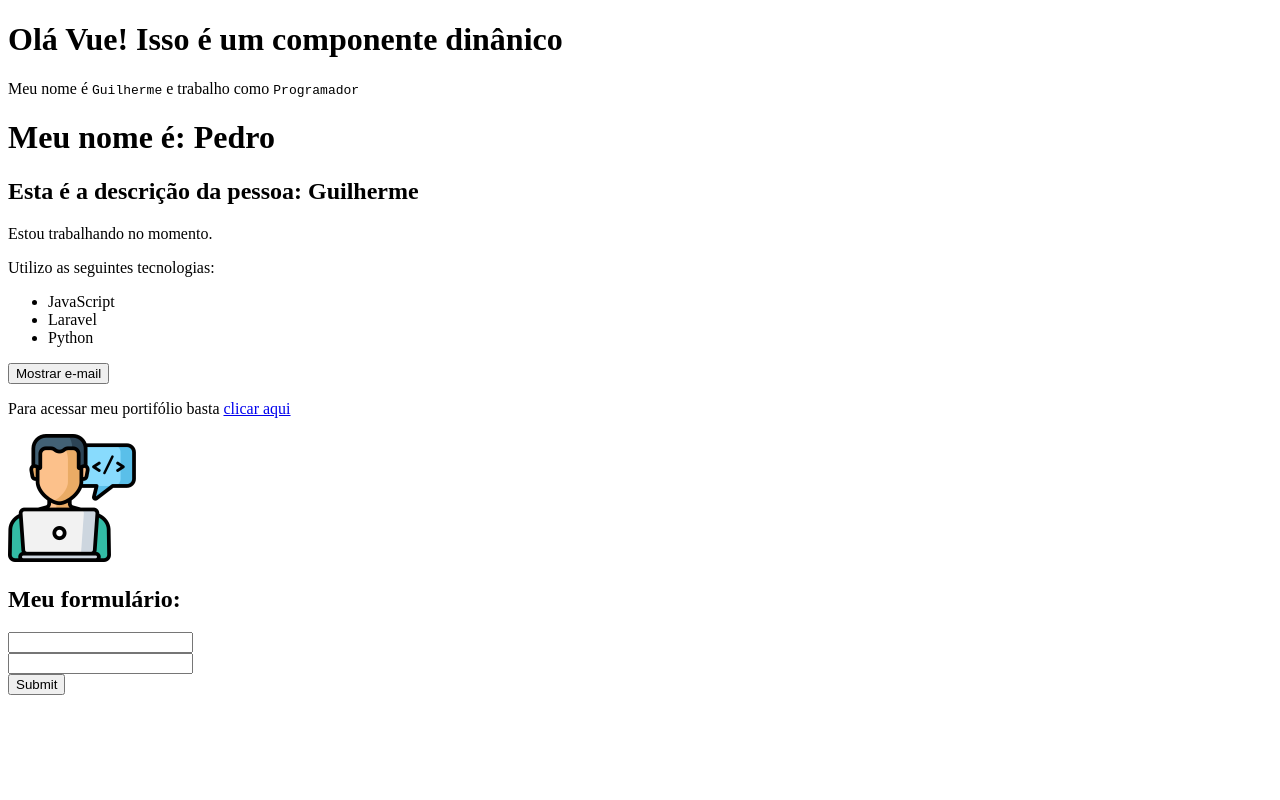
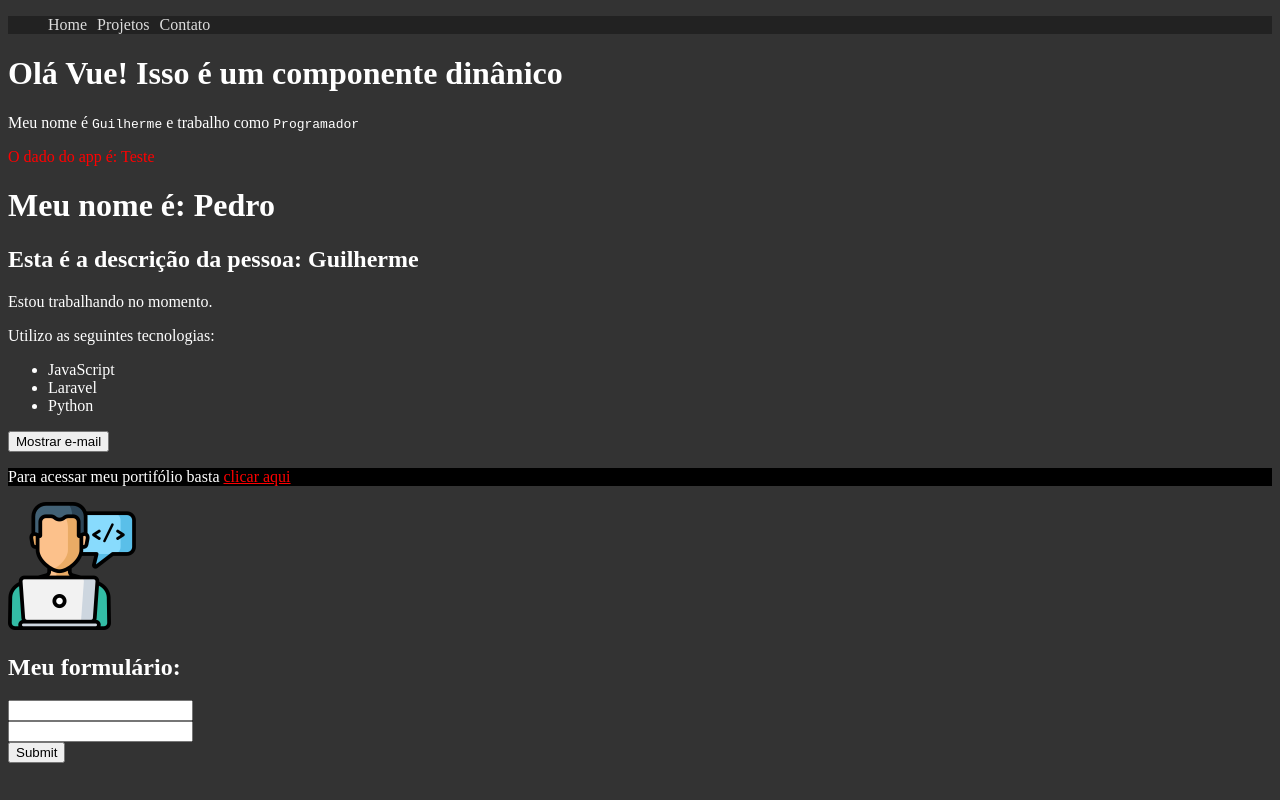
Before and after one commit to ApenasGuil/learning-vue-3, a Vue app: page / in a window 1280 px wide. Built offline with nearby package versions, Linux system fonts and the light colour scheme.

Commit message:
css global & css scoped

```diff
--- a/src/App.vue
+++ b/src/App.vue
@@ -1,20 +1,44 @@
 <template>
+    <Header />
     <PrimeiroComponente />
+    <p class="paragrafo-pai">O dado do app é: {{ testando }}</p>
     <LifeCycle />
     <Pessoa />
 </template>
 
 <script>
+import Header from "./components/Header.vue";
 import PrimeiroComponente from "./components/PrimeiroComponente.vue";
 import LifeCycle from "./components/LifeCycle.vue";
 import Pessoa from "./components/Pessoa.vue";
 
 export default {
+    name: "App",
     components: {
+        Header,
         PrimeiroComponente,
         LifeCycle,
         Pessoa,
     },
-    name: "App",
+    data() {
+        return {
+            testando: "Teste",
+        };
+    },
 };
 </script>
+
+<style>
+body {
+    background-color: #333;
+    color: #fff;
+}
+
+a {
+    color: #f00;
+}
+
+.teste {
+    background-color: #000;
+}
+</style>
--- /dev/null
+++ b/src/components/Header.vue
@@ -0,0 +1,35 @@
+<template>
+    <ul>
+        <li><a href="#">Home</a></li>
+        <li><a href="#">Projetos</a></li>
+        <li><a href="#">Contato</a></li>
+    </ul>
+</template>
+
+<script>
+export default {
+    name: "Header",
+};
+</script>
+
+<style scoped>
+ul {
+    list-style: none;
+    display: flex;
+    background-color: #222;
+}
+
+li {
+    margin-right: 10px;
+}
+
+a {
+    color: #ddd;
+    text-decoration: none;
+    transition: 0.5s;
+}
+
+a:hover {
+    color: turquoise;
+}
+</style>
--- a/src/components/Info.vue
+++ b/src/components/Info.vue
@@ -8,10 +8,10 @@
         <li>Python</li>
     </ul>
     <div>
-        <button @click="showEmail">Mostrar e-mail</button>
+        <button @click="showEmail">{{ textoBotao }}</button>
     </div>
     <p v-show="mostrar_email">Mande uma mensagem para: {{ email }}</p>
-    <p>
+    <p class="teste">
         Para acessar meu portifólio basta
         <a v-bind:href="meu_link" target="_blank">clicar aqui</a>
     </p>
@@ -32,12 +32,24 @@
             mostrar_email: false,
             email: "guilhermemoraes.dev@gmail.com",
             meu_link: "https://www.google.com",
+            textoBotao: "Mostrar e-mail",
         };
     },
     methods: {
         showEmail() {
             this.mostrar_email = !this.mostrar_email;
+            if (!this.mostrar_email) {
+                this.textoBotao = "Mostrar e-mail";
+            } else {
+                this.textoBotao = "Esconder e-mail";
+            }
         },
     },
 };
 </script>
+
+<style>
+.paragrafo-pai {
+    color: red;
+}
+</style>
--- a/src/components/LifeCycle.vue
+++ b/src/components/LifeCycle.vue
@@ -4,23 +4,30 @@
 
 <script>
 export default {
-    name: 'LifeCycle',
+    name: "LifeCycle",
     data() {
         return {
-        nome: 'Ainda não sei',
-        }
+            nome: "Ainda não sei",
+        };
     },
     created() {
         // Após a criação do componente, executa este método
         setTimeout(() => {
-            this.nome = 'Guilherme'
+            this.nome = "Guilherme";
         }, 1000);
+
+        // this.lifeCycle(); // Executado duas vezes, uma ao criar o method e outra na invocação
     },
     mounted() {
         // Hierarquicamente abaixo do created, ou seja, é executado depois
         setTimeout(() => {
-            this.nome = 'Pedro'
+            this.nome = "Pedro";
         }, 2000);
-    }
+    },
+    methods: {
+        lifeCycle() {
+            console.log("Executou");
+        },
+    },
 };
 </script>
```
